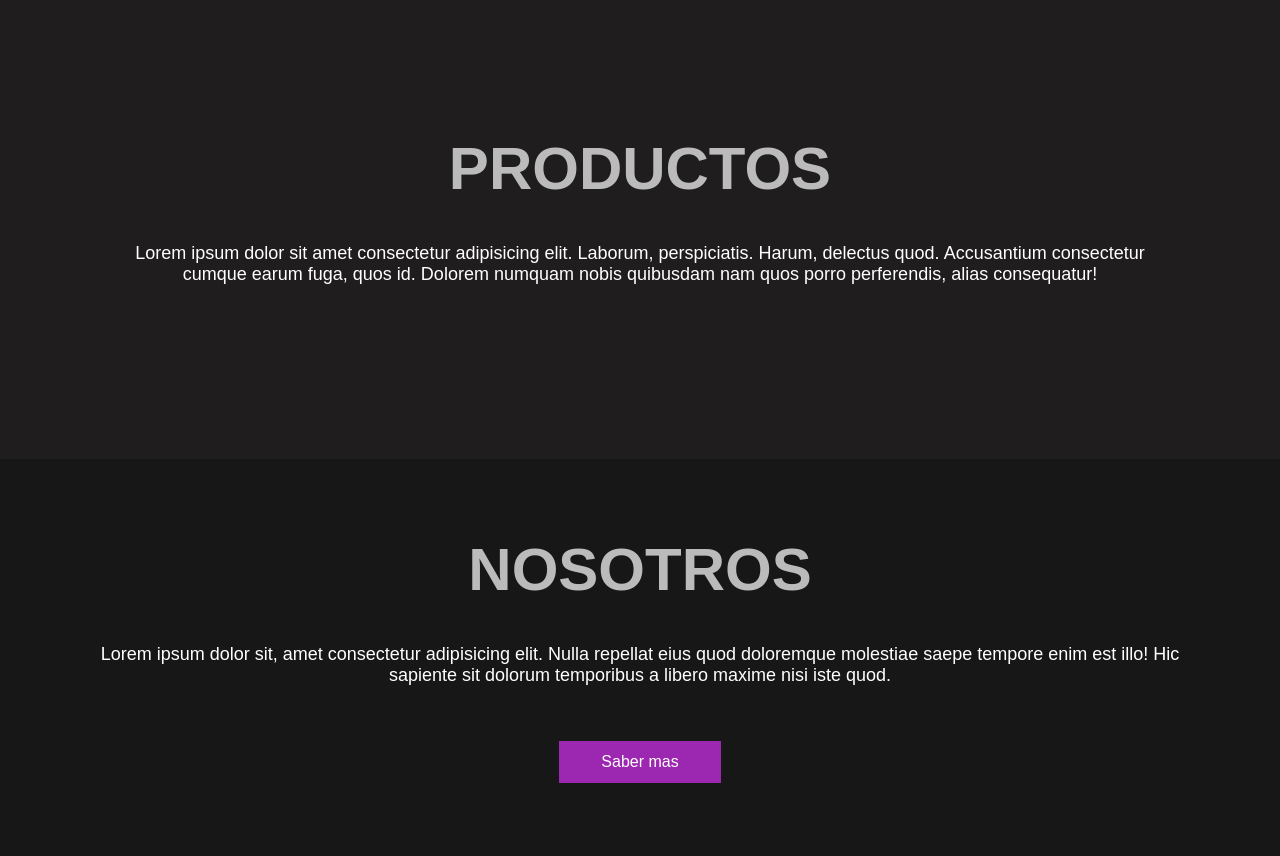
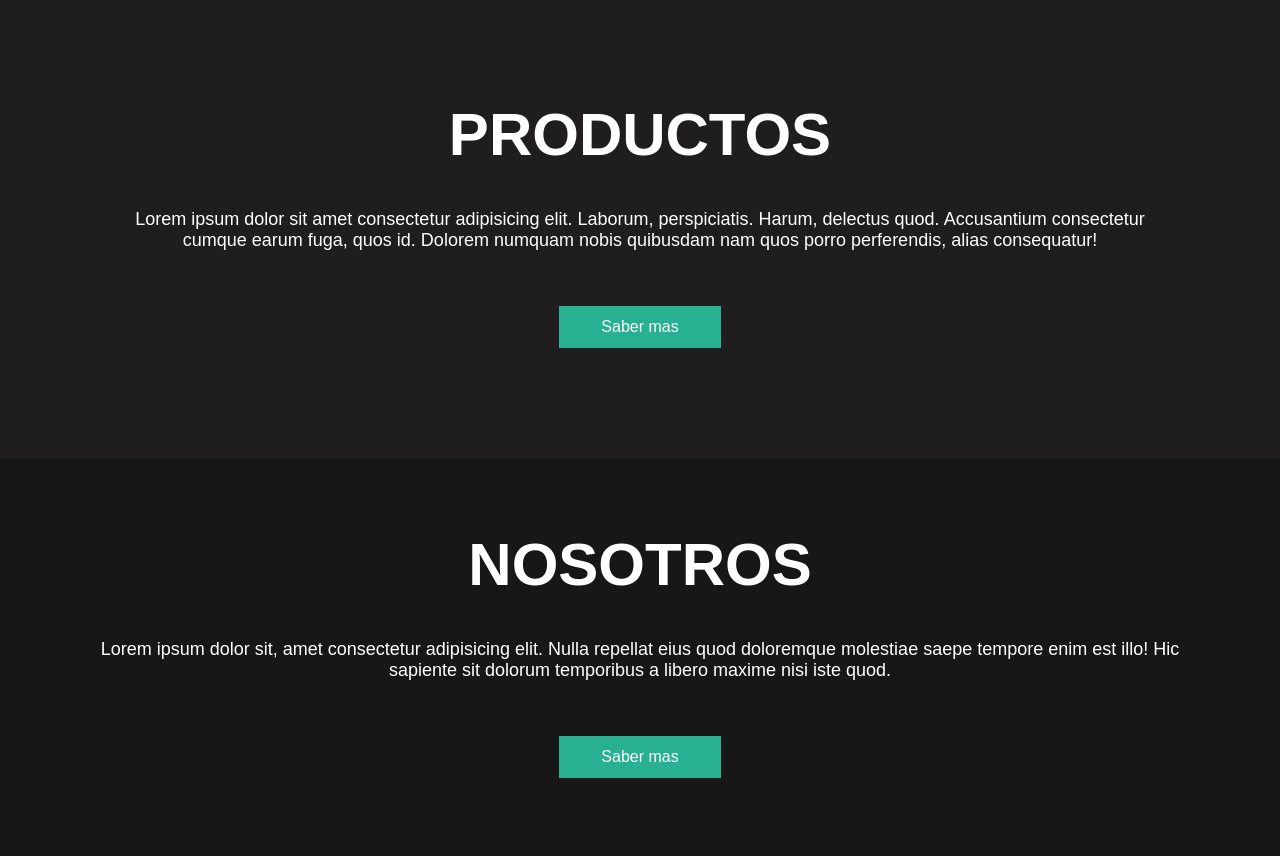
Before and after one commit to AlexandraJMV/paradogmas, a Python web app: template backend/templates/index.html in a window 1280 px wide. Shown: the part 481-1337 px from the top of the page. Run offline with Jinja, Linux system fonts and the light colour scheme; the template is opened without the code that fills it, so the values that code supplies are empty.

Commit message:
uwu feliz

```diff
--- a/backend/static/styles.css
+++ b/backend/static/styles.css
@@ -83,7 +83,7 @@ body {
     font-size: 60px;
     font-weight: 600;
     text-transform: uppercase;
-    color: #bbb;
+    color: #fff;
 
 }
 
@@ -98,11 +98,12 @@ p {
 .btn {
     display: inline-block;
     margin-top: 15px;
+    margin-bottom: 10px;
     padding: 10px 40px;
-    border: 2px solid #9c27b0;
+    border: 2px solid #27b092;
     color: #fff;
     text-decoration: none;
-    background: #9c27b0;
+    background: #27b092;
 
 }
 
--- a/backend/templates/index.html
+++ b/backend/templates/index.html
@@ -40,8 +40,8 @@
 
         </p>
 
+        <a href="#" class="btn"> Saber mas</a>
 
-        </div>
     </section>
 
     <section class="content about">
```
